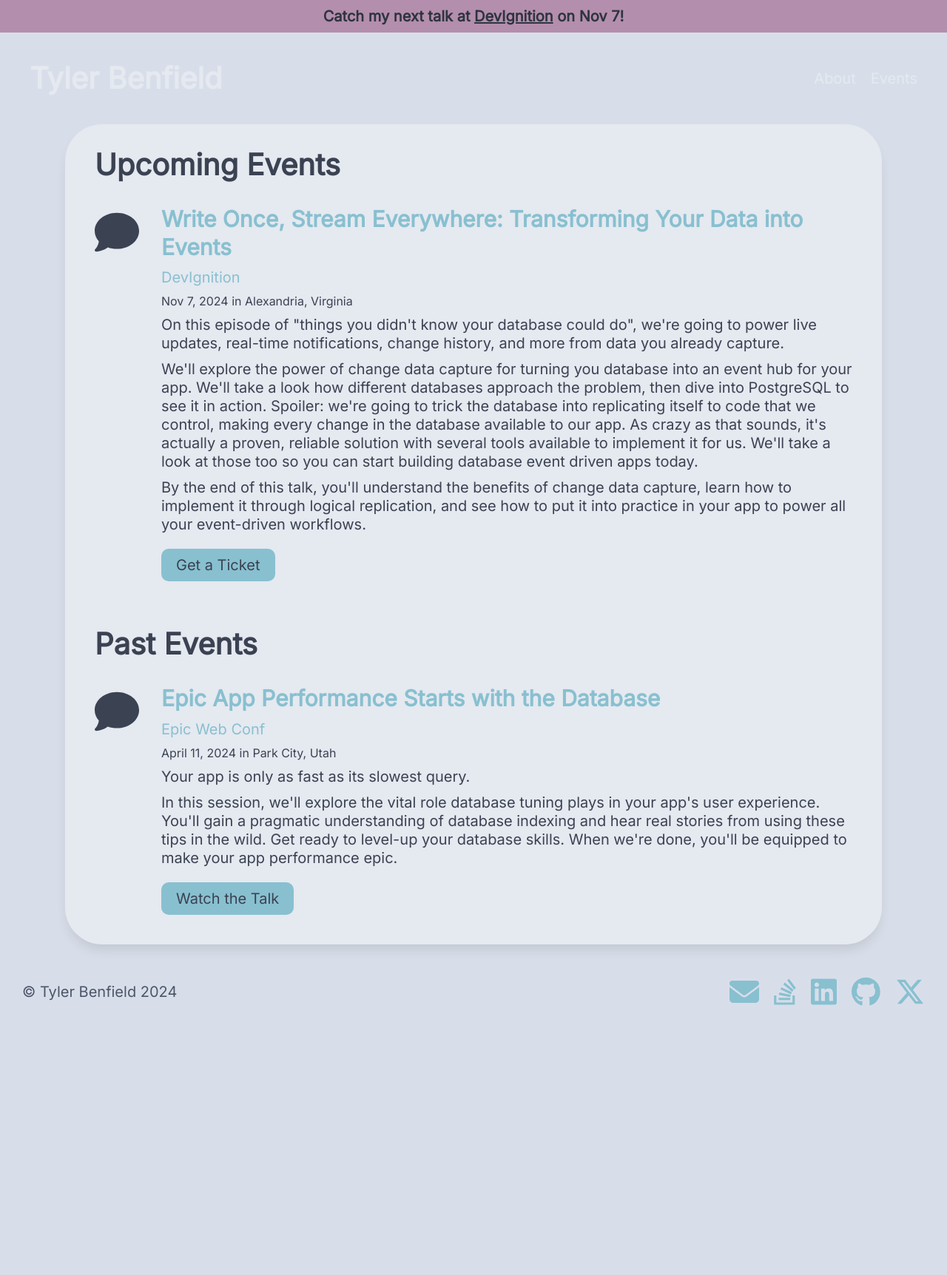
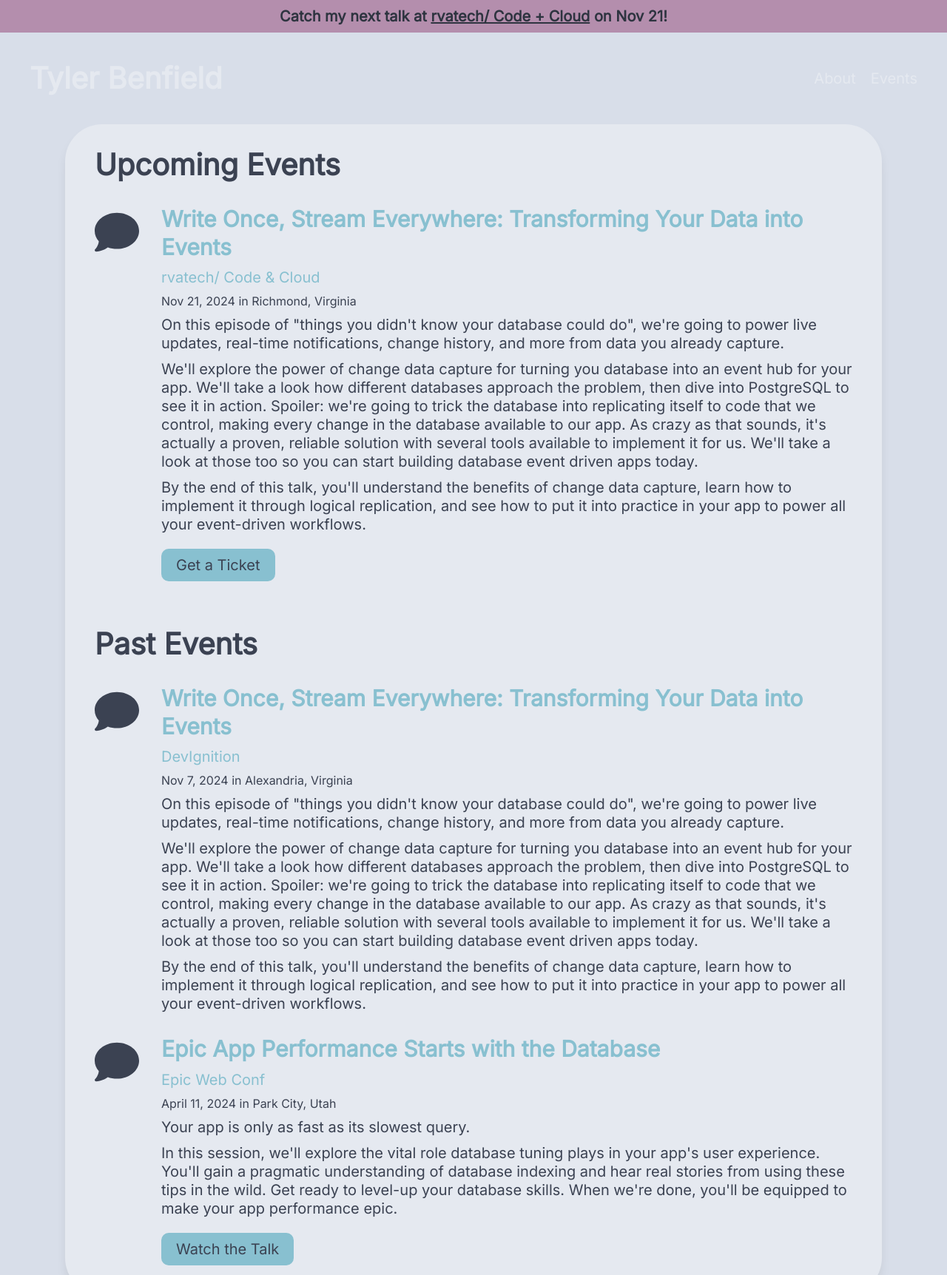
Before and after one commit to rtbenfield/tylerbenfield.me, an Astro site: page /events in a window 1280 px wide. Shown: the top 1724 px of the page at 74% size. Before the commit the page ends 1386 px from the top, so only its background shows below. Built offline with nearby package versions, Linux system fonts and the light colour scheme; Astro itself is replaced by a stand-in of ours.

Commit message:
update events

```diff
--- a/src/components/Announcement.astro
+++ b/src/components/Announcement.astro
@@ -3,9 +3,10 @@
 ---
 
 <div class="announcement" role="marquee">
-  Catch my next talk at <a href="https://devignition.com/"
-    >DevIgnition</a
-  > on Nov 7!
+  Catch my next talk at <a
+    href="https://rvatech.com/rvatech-events/2024-rvatech-code-cloud-conference/"
+    target="_blank">rvatech/ Code + Cloud</a
+  > on Nov 21!
 </div>
 
 <style>
--- a/src/pages/events.astro
+++ b/src/pages/events.astro
@@ -13,44 +13,41 @@ import Layout from "../layouts/Layout.astro";
         <FontAwesomeIcon class="icon" icon={faComment} />
         <h3>
           <a
-            href="https://devignition.com/"
-            target="_blank">Write Once, Stream Everywhere: Transforming Your Data into Events</a>
+            href="https://rvatech.com/rvatech-events/2024-rvatech-code-cloud-conference/"
+            target="_blank"
+            >Write Once, Stream Everywhere: Transforming Your Data into Events</a
+          >
         </h3>
         <div class="event-name">
-          <a href="https://devignition.com/" target="_blank">DevIgnition</a>
-        </div>
-        <span class="date">Nov 7, 2024 in Alexandria, Virginia</span>
-        <div class="content">
-          <p>On this episode of "things you didn't know your database could do", we're going to power live updates, real-time notifications, change history, and more from data you already capture.</p>
-          <p>We'll explore the power of change data capture for turning you database into an event hub for your app. We'll take a look how different databases approach the problem, then dive into PostgreSQL to see it in action. Spoiler: we're going to trick the database into replicating itself to code that we control, making every change in the database available to our app. As crazy as that sounds, it's actually a proven, reliable solution with several tools available to implement it for us. We'll take a look at those too so you can start building database event driven apps today.</p>
-          <p>By the end of this talk, you'll understand the benefits of change data capture, learn how to implement it through logical replication, and see how to put it into practice in your app to power all your event-driven workflows.</p>
-          <div class="links">
-            <a
-              class="button"
-              href="https://devignition.ticketleap.com/devignition2024/"
-              target="_blank"
-            >
-              Get a Ticket
-            </a>
-          </div>
-        </div>
-      </section>
-
-      <!-- <section class="event">
-        <FontAwesomeIcon class="icon" icon={faComment} />
-        <h3>
           <a
             href="https://rvatech.com/rvatech-events/2024-rvatech-code-cloud-conference/"
-            target="_blank">Write Once, Stream Everywhere: Transforming Your Data into Events</a>
-        </h3>
-        <div class="event-name">
-          <a href="https://rvatech.com/rvatech-events/2024-rvatech-code-cloud-conference/" target="_blank">rvatech/ Code & Cloud</a>
+            target="_blank">rvatech/ Code & Cloud</a
+          >
         </div>
         <span class="date">Nov 21, 2024 in Richmond, Virginia</span>
         <div class="content">
-          <p>On this episode of "things you didn't know your database could do", we're going to power live updates, real-time notifications, change history, and more from data you already capture.</p>
-          <p>We'll explore the power of change data capture for turning you database into an event hub for your app. We'll take a look how different databases approach the problem, then dive into PostgreSQL to see it in action. Spoiler: we're going to trick the database into replicating itself to code that we control, making every change in the database available to our app. As crazy as that sounds, it's actually a proven, reliable solution with several tools available to implement it for us. We'll take a look at those too so you can start building database event driven apps today.</p>
-          <p>By the end of this talk, you'll understand the benefits of change data capture, learn how to implement it through logical replication, and see how to put it into practice in your app to power all your event-driven workflows.</p>
+          <p>
+            On this episode of "things you didn't know your database could do",
+            we're going to power live updates, real-time notifications, change
+            history, and more from data you already capture.
+          </p>
+          <p>
+            We'll explore the power of change data capture for turning you
+            database into an event hub for your app. We'll take a look how
+            different databases approach the problem, then dive into PostgreSQL
+            to see it in action. Spoiler: we're going to trick the database into
+            replicating itself to code that we control, making every change in
+            the database available to our app. As crazy as that sounds, it's
+            actually a proven, reliable solution with several tools available to
+            implement it for us. We'll take a look at those too so you can start
+            building database event driven apps today.
+          </p>
+          <p>
+            By the end of this talk, you'll understand the benefits of change
+            data capture, learn how to implement it through logical replication,
+            and see how to put it into practice in your app to power all your
+            event-driven workflows.
+          </p>
           <div class="links">
             <a
               class="button"
@@ -61,20 +58,61 @@ import Layout from "../layouts/Layout.astro";
             </a>
           </div>
         </div>
-      </section> -->
+      </section>
     </section>
 
     <section class="past">
       <h2>Past Events</h2>
+
+      <section class="event">
+        <FontAwesomeIcon class="icon" icon={faComment} />
+        <h3>
+          <a href="https://devignition.com/" target="_blank"
+            >Write Once, Stream Everywhere: Transforming Your Data into Events</a
+          >
+        </h3>
+        <div class="event-name">
+          <a href="https://devignition.com/" target="_blank">DevIgnition</a>
+        </div>
+        <span class="date">Nov 7, 2024 in Alexandria, Virginia</span>
+        <div class="content">
+          <p>
+            On this episode of "things you didn't know your database could do",
+            we're going to power live updates, real-time notifications, change
+            history, and more from data you already capture.
+          </p>
+          <p>
+            We'll explore the power of change data capture for turning you
+            database into an event hub for your app. We'll take a look how
+            different databases approach the problem, then dive into PostgreSQL
+            to see it in action. Spoiler: we're going to trick the database into
+            replicating itself to code that we control, making every change in
+            the database available to our app. As crazy as that sounds, it's
+            actually a proven, reliable solution with several tools available to
+            implement it for us. We'll take a look at those too so you can start
+            building database event driven apps today.
+          </p>
+          <p>
+            By the end of this talk, you'll understand the benefits of change
+            data capture, learn how to implement it through logical replication,
+            and see how to put it into practice in your app to power all your
+            event-driven workflows.
+          </p>
+        </div>
+      </section>
+
       <section class="event">
         <FontAwesomeIcon class="icon" icon={faComment} />
         <h3>
           <a
             href="https://www.epicweb.dev/talks/epic-app-performance-starts-with-the-database"
-            target="_blank">Epic App Performance Starts with the Database</a>
+            target="_blank">Epic App Performance Starts with the Database</a
+          >
         </h3>
         <div class="event-name">
-          <a href="https://www.epicweb.dev/conf/2024" target="_blank">Epic Web Conf</a>
+          <a href="https://www.epicweb.dev/conf/2024" target="_blank"
+            >Epic Web Conf</a
+          >
         </div>
         <span class="date">April 11, 2024 in Park City, Utah</span>
         <div class="content">
@@ -108,7 +146,8 @@ import Layout from "../layouts/Layout.astro";
     gap: var(--spacing-xl);
   }
 
-  .past, .upcoming {
+  .past,
+  .upcoming {
     display: flex;
     flex-direction: column;
     gap: var(--spacing-md);
```
